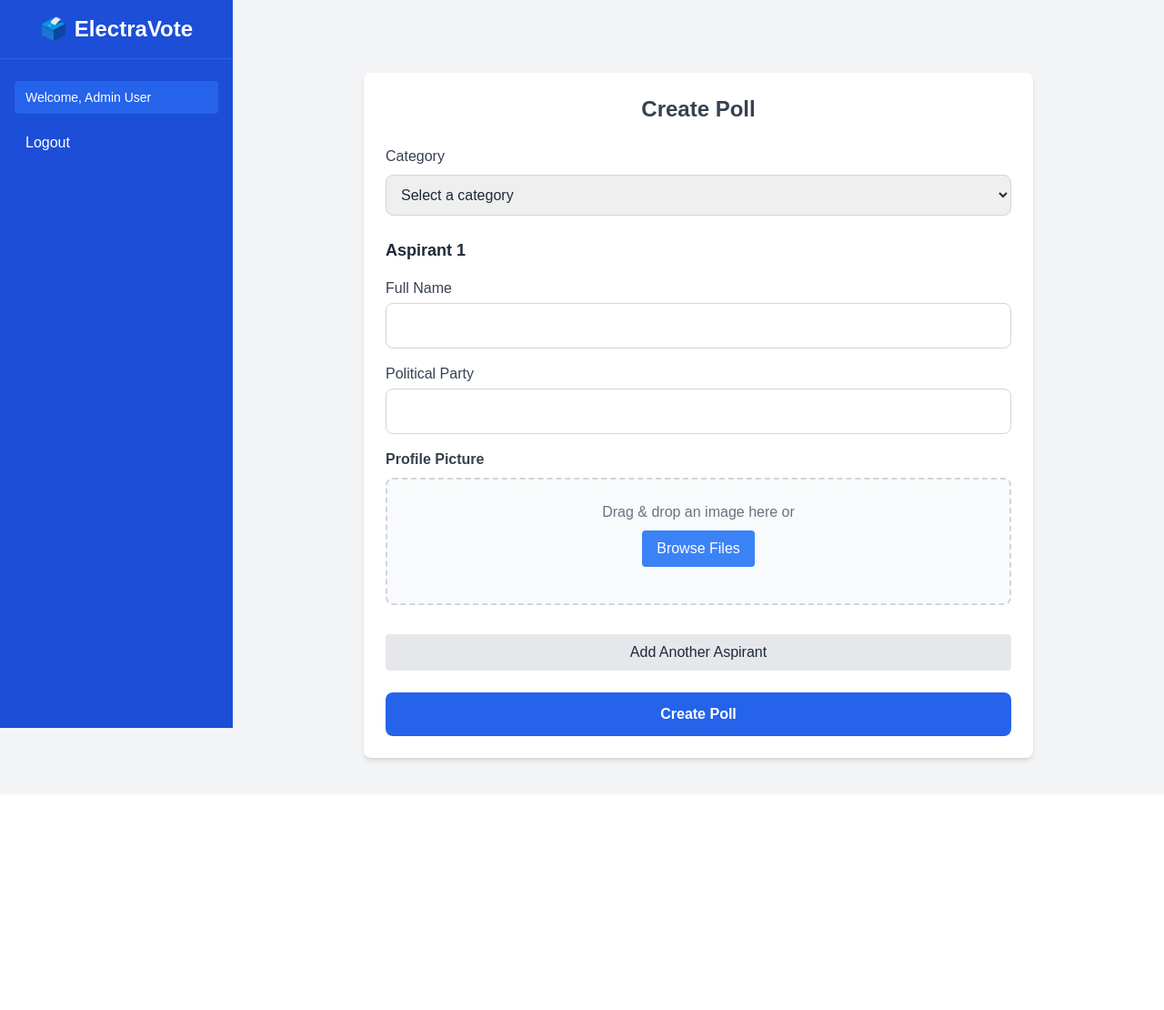
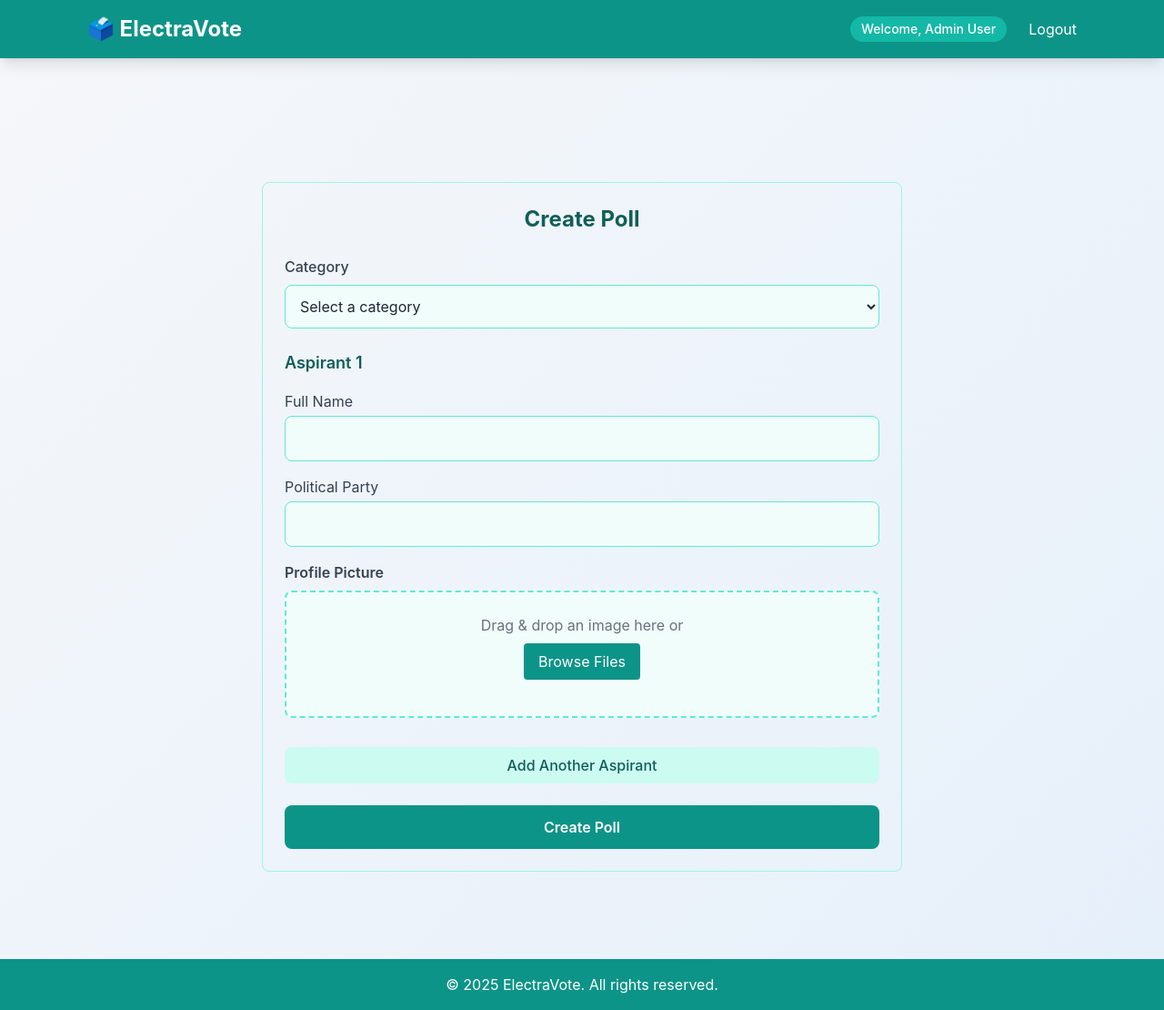
Before and after one commit to Canol001/Online-Voting, a Flask app: page /admin/create_poll in a window 1280 px wide. Shown: the whole page at 91% size. Before the commit the page ends 842 px from the top, so only its background shows below. Run offline with Flask 3, Linux system fonts and the light colour scheme; a user stored in the database is signed in; some libraries are stand-ins or nearby versions.

Commit message:
ELECTRAVOTE V2

```diff
--- a/templates/base.html
+++ b/templates/base.html
@@ -18,114 +18,137 @@
     <script src="https://cdn.tailwindcss.com"></script>
 
     <!-- Custom styles -->
-    <link rel="stylesheet" href="{{ url_for('static', filename='css/styles.css') }}">
+    <style>
+        /* Custom gradient background */
+        body {
+            background: linear-gradient(135deg, #f5f7fa 0%, #e6f0fa 100%);
+            font-family: 'Inter', sans-serif;
+        }
+        /* Hover effects for nav links */
+        .nav-link {
+            position: relative;
+            transition: color 0.3s ease;
+        }
+        .nav-link:hover {
+            color: #f97316; /* Orange hover color */
+        }
+        .nav-link::after {
+            content: '';
+            position: absolute;
+            width: 0;
+            height: 2px;
+            bottom: -4px;
+            left: 0;
+            background-color: #f97316;
+            transition: width 0.3s ease;
+        }
+        .nav-link:hover::after {
+            width: 100%;
+        }
+        /* Smooth transitions for mobile menu */
+        .mobile-menu {
+            transition: max-height 0.3s ease-in-out, opacity 0.3s ease-in-out;
+        }
+    </style>
 </head>
-<body class="bg-gray-100 text-gray-800 min-h-screen flex flex-col">
+<body class="text-gray-800 min-h-screen flex flex-col">
+    <!-- Top Navigation Bar -->
+    <header class="bg-teal-600 text-white shadow-lg">
+        <!-- Desktop Navigation -->
+        <nav class="max-w-6xl mx-auto px-4 sm:px-6 lg:px-8 py-4 flex items-center justify-between">
+            <!-- Logo -->
+            <a href="/" class="text-2xl font-bold flex items-center gap-2">
+                🗳️ ElectraVote
+            </a>
 
-
-    <!-- Sidebar -->
-    <aside
-        id="sidebar"
-        class="fixed inset-y-0 left-0 w-64 bg-blue-700 text-white transform -translate-x-full md:translate-x-0 transition-transform duration-300 ease-in-out z-30"
-    >
-        <div class="flex items-center justify-between px-6 py-4 md:justify-center border-b border-blue-600">
-            <a href="/" class="text-2xl font-bold flex items-center gap-2">
-                🗳️
-                <span class="hidden md:inline">ElectraVote</span>
-            </a>
-            <button
-                id="closeSidebarBtn"
-                class="md:hidden text-white focus:outline-none"
-                aria-label="Close sidebar"
-            >
-                ✕
-            </button>
+            <!-- Desktop Menu -->
+            <div class="hidden md:flex items-center space-x-6">
+                {% if current_user.is_authenticated %}
+                    <span class="text-sm font-medium bg-teal-500 px-3 py-1 rounded-full">Welcome, {{ current_user.full_name }}</span>
+                    <a href="{{ url_for('logout') }}" class="nav-link text-white hover:text-orange-400">Logout</a>
+                {% else %}
+                    <a href="{{ url_for('register') }}" class="nav-link text-white hover:text-orange-400">Register</a>
+                    <a href="{{ url_for('login') }}" class="nav-link text-white hover:text-orange-400">Login</a>
+                {% endif %}
             </div>
 
-        <nav class="mt-6 px-4 space-y-3">
+            <!-- Mobile Menu Toggle -->
+            <button id="mobileMenuBtn" class="md:hidden focus:outline-none" aria-label="Toggle menu">
+                <svg class="w-6 h-6" fill="none" stroke="currentColor" viewBox="0 0 24 24" xmlns="http://www.w3.org/2000/svg">
+                    <path id="menuIcon" stroke-linecap="round" stroke-linejoin="round" stroke-width="2" d="M4 6h16M4 12h16M4 18h16"></path>
+                </svg>
+            </button>
+        </nav>
+
+        <!-- Mobile Menu -->
+        <div id="mobileMenu" class="mobile-menu md:hidden bg-teal-700 max-h-0 opacity-0 overflow-hidden">
+            <div class="flex flex-col space-y-3 px-4 py-4">
                 {% if current_user.is_authenticated %}
-                <p class="px-3 py-2 text-sm bg-blue-600 rounded">Welcome, {{ current_user.full_name }}</p>
-
-                <a href="{{ url_for('logout') }}" class="block px-3 py-2 rounded hover:bg-blue-600 transition">Logout</a>
+                    <span class="text-sm font-medium bg-teal-500 px-3 py-1 rounded-full">Welcome, {{ current_user.full_name }}</span>
+                    <a href="{{ url_for('logout') }}" class="block px-3 py-2 rounded hover:bg-teal-600 transition text-white">Logout</a>
                 {% else %}
-                <a href="{{ url_for('register') }}" class="block px-3 py-2 rounded hover:bg-blue-600 transition">Register</a>
-                <a href="{{ url_for('login') }}" class="block px-3 py-2 rounded hover:bg-blue-600 transition">Login</a>
+                    <a href="{{ url_for('register') }}" class="block px-3 py-2 rounded hover:bg-teal-600 transition text-white">Register</a>
+                    <a href="{{ url_for('login') }}" class="block px-3 py-2 rounded hover:bg-teal-600 transition text-white">Login</a>
                 {% endif %}
-        </nav>
-    </aside>
-
-    <!-- Overlay for mobile -->
-    <div
-        id="overlay"
-        class="fixed inset-0 bg-black bg-opacity-50 hidden z-20 md:hidden"
-    ></div>
-
-    <!-- Main content wrapper -->
-    <div class="flex-1 flex flex-col min-h-screen md:ml-64">
-
-        <!-- Top bar for mobile toggle -->
-        <header class="bg-blue-600 text-white flex items-center justify-between md:hidden px-4 py-3 shadow">
-            <button
-                id="openSidebarBtn"
-                class="focus:outline-none"
-                aria-label="Open sidebar"
-            >
-                ☰
-            </button>
-            <a href="/" class="text-xl font-semibold">🗳️ Online Voting System</a>
-            <div></div> <!-- Empty to keep spacing -->
+            </div>
+        </div>
     </header>
 
     <!-- Main Content Area -->
-        <main class="py-10 px-4 sm:px-6 lg:px-8">
+    <main class="flex-1 py-10 px-4 sm:px-6 lg:px-8">
         <div class="max-w-4xl mx-auto">
+            <!-- Flash Messages -->
             {% with messages = get_flashed_messages(with_categories=true) %}
                 {% if messages %}
                     {% for category, message in messages %}
-                            <div class="mb-4 p-4 rounded {{ 'bg-green-100 text-green-800' if category == 'success' else 'bg-red-100 text-red-800' }}">
+                        <div class="mb-6 p-4 rounded-lg border {{ 'bg-green-50 text-green-800 border-green-200' if category == 'success' else 'bg-red-50 text-red-800 border-red-200' }}">
                             {{ message }}
                         </div>
                     {% endfor %}
                 {% endif %}
             {% endwith %}
 
+            <!-- Content Block -->
+            <div class="p-6">
                 {% block content %}{% endblock %}
+            </div>
         </div>
     </main>
 
+    <!-- Footer -->
+    <footer class="bg-teal-600 text-white py-4">
+        <div class="max-w-6xl mx-auto px-4 sm:px-6 lg:px-8 text-center">
+            <p>© 2025 ElectraVote. All rights reserved.</p>
         </div>
+    </footer>
 
+    <!-- Script for Mobile Menu Toggle -->
     <script>
-    const sidebar = document.getElementById('sidebar');
-    const openBtn = document.getElementById('openSidebarBtn');
-    const closeBtn = document.getElementById('closeSidebarBtn');
-    const overlay = document.getElementById('overlay');
+        const mobileMenuBtn = document.getElementById('mobileMenuBtn');
+        const mobileMenu = document.getElementById('mobileMenu');
+        const menuIcon = document.getElementById('menuIcon');
 
-    function openSidebar() {
-        sidebar.classList.remove('-translate-x-full');
-        overlay.classList.remove('hidden');
+        mobileMenuBtn.addEventListener('click', () => {
+            const isOpen = mobileMenu.classList.contains('max-h-0');
+            if (isOpen) {
+                mobileMenu.classList.remove('max-h-0', 'opacity-0');
+                mobileMenu.classList.add('max-h-96', 'opacity-100');
+                menuIcon.setAttribute('d', 'M6 18L18 6M6 6l12 12'); // X icon
+            } else {
+                mobileMenu.classList.add('max-h-0', 'opacity-0');
+                mobileMenu.classList.remove('max-h-96', 'opacity-100');
+                menuIcon.setAttribute('d', 'M4 6h16M4 12h16M4 18h16'); // Hamburger icon
             }
+        });
 
-    function closeSidebar() {
-        sidebar.classList.add('-translate-x-full');
-        overlay.classList.add('hidden');
-    }
-
-    openBtn.addEventListener('click', openSidebar);
-    closeBtn.addEventListener('click', closeSidebar);
-    overlay.addEventListener('click', closeSidebar);
-
-    // Optional: close sidebar on window resize to desktop
+        // Close mobile menu on window resize to desktop
         window.addEventListener('resize', () => {
-        if(window.innerWidth >= 768) {
-            sidebar.classList.remove('-translate-x-full');
-            overlay.classList.add('hidden');
-        } else {
-            sidebar.classList.add('-translate-x-full');
-            overlay.classList.add('hidden');
+            if (window.innerWidth >= 768) {
+                mobileMenu.classList.add('max-h-0', 'opacity-0');
+                mobileMenu.classList.remove('max-h-96', 'opacity-100');
+                menuIcon.setAttribute('d', 'M4 6h16M4 12h16M4 18h16'); // Reset to hamburger
             }
         });
     </script>
-
 </body>
 </html>
--- a/templates/create_poll.html
+++ b/templates/create_poll.html
@@ -1,14 +1,16 @@
 {% extends 'base.html' %}
 {% block content %}
-<div class="max-w-3xl mx-auto mt-10 px-4">
-    <div class="bg-white shadow-md rounded-lg p-6">
-        <h2 class="text-2xl font-bold text-center text-gray-700 mb-6">Create Poll</h2>
+<div class="max-w-3xl mx-auto mt-10 px-4 sm:px-6 lg:px-8 py-8">
+    <div class="border border-teal-200 rounded-lg p-6">
+        <h2 class="text-2xl font-bold text-center text-teal-800 mb-6">Create Poll</h2>
         <form method="POST" enctype="multipart/form-data">
 
             <!-- Category Dropdown -->
             <div class="mb-6">
                 <label for="category_name" class="block font-medium text-gray-700 mb-2">Category</label>
-                <select name="category_name" id="category_name" class="w-full p-3 border border-gray-300 rounded-lg focus:outline-none focus:ring-2 focus:ring-blue-500" required>
+                <select name="category_name" id="category_name"
+                        class="w-full p-3 border border-teal-300 rounded-lg focus:outline-none focus:ring-2 focus:ring-orange-500 bg-teal-50 focus:bg-white transition"
+                        required>
                     <option value="" disabled selected>Select a category</option>
                     <option value="Presidential Seat">Presidential Seat</option>
                     <option value="County Governor">County Governor</option>
@@ -22,21 +24,31 @@
             <!-- Aspirants Section -->
             <div id="aspirants">
                 <div class="aspirant mb-8">
-                    <h4 class="text-lg font-semibold text-gray-800 mb-4">Aspirant 1</h4>
+                    <h4 class="text-lg font-semibold text-teal-800 mb-4">Aspirant 1</h4>
                     <div class="mb-4">
                         <label class="block text-gray-700 mb-1">Full Name</label>
-                        <input type="text" name="aspirant_name" class="w-full p-3 border border-gray-300 rounded-lg focus:outline-none focus:ring-2 focus:ring-blue-500" required>
+                        <input type="text" name="aspirant_name"
+                               class="w-full p-3 border border-teal-300 rounded-lg focus:outline-none focus:ring-2 focus:ring-orange-500 bg-teal-50 focus:bg-white transition"
+                               required>
                     </div>
                     <div class="mb-4">
                         <label class="block text-gray-700 mb-1">Political Party</label>
-                        <input type="text" name="political_party" class="w-full p-3 border border-gray-300 rounded-lg focus:outline-none focus:ring-2 focus:ring-blue-500" required>
+                        <input type="text" name="political_party"
+                               class="w-full p-3 border border-teal-300 rounded-lg focus:outline-none focus:ring-2 focus:ring-orange-500 bg-teal-50 focus:bg-white transition"
+                               required>
                     </div>
                     <div class="mb-6">
                         <label class="block font-semibold text-gray-700 mb-2">Profile Picture</label>
-                        <div class="border-2 border-dashed border-gray-300 rounded-lg p-6 text-center bg-gray-50 hover:bg-gray-100 transition" ondragover="event.preventDefault()" ondrop="handleDrop(event, this)" id="drop-area-1">
-                            <input type="file" name="profile_picture" accept="image/*" class="hidden" id="file-input-1" onchange="handleFileSelect(event, this)">
+                        <div class="border-2 border-dashed border-teal-300 rounded-lg p-6 text-center bg-teal-50 hover:bg-teal-100 transition"
+                             ondragover="event.preventDefault()" ondrop="handleDrop(event, this)" id="drop-area-1">
+                            <input type="file" name="profile_picture" accept="image/*" class="hidden" id="file-input-1"
+                                   onchange="handleFileSelect(event, this)">
                             <p class="text-gray-500 mb-2">Drag & drop an image here or</p>
-                            <button type="button" class="px-4 py-2 bg-blue-500 text-white rounded hover:bg-blue-600" onclick="document.getElementById('file-input-1').click()">Browse Files</button>
+                            <button type="button"
+                                    class="px-4 py-2 bg-teal-600 text-white rounded hover:bg-teal-700 transition"
+                                    onclick="document.getElementById('file-input-1').click()">
+                                Browse Files
+                            </button>
                             <div id="preview-1" class="mt-4"></div>
                         </div>
                     </div>
@@ -45,11 +57,17 @@
 
             <!-- Add Aspirant Button -->
             <div class="mb-6">
-                <button type="button" onclick="addAspirant()" class="w-full bg-gray-200 hover:bg-gray-300 text-gray-800 font-medium py-2 px-4 rounded">Add Another Aspirant</button>
+                <button type="button" onclick="addAspirant()"
+                        class="w-full bg-teal-100 hover:bg-teal-200 text-teal-800 font-medium py-2 px-4 rounded-lg transition">
+                    Add Another Aspirant
+                </button>
             </div>
 
             <!-- Submit Button -->
-            <button type="submit" class="w-full bg-blue-600 text-white font-semibold py-3 px-6 rounded-lg hover:bg-blue-700 transition">Create Poll</button>
+            <button type="submit"
+                    class="w-full bg-teal-600 text-white font-semibold py-3 px-6 rounded-lg hover:bg-teal-700 transition">
+                Create Poll
+            </button>
         </form>
     </div>
 </div>
@@ -61,21 +79,31 @@ function addAspirant() {
     const div = document.createElement('div');
     div.className = 'aspirant mb-8';
     div.innerHTML = `
-        <h4 class="text-lg font-semibold text-gray-800 mb-4">Aspirant ${count}</h4>
+        <h4 class="text-lg font-semibold text-teal-800 mb-4">Aspirant ${count}</h4>
         <div class="mb-4">
             <label class="block text-gray-700 mb-1">Full Name</label>
-            <input type="text" name="aspirant_name" class="w-full p-3 border border-gray-300 rounded-lg focus:outline-none focus:ring-2 focus:ring-blue-500" required>
+            <input type="text" name="aspirant_name"
+                   class="w-full p-3 border border-teal-300 rounded-lg focus:outline-none focus:ring-2 focus:ring-orange-500 bg-teal-50 focus:bg-white transition"
+                   required>
         </div>
         <div class="mb-4">
             <label class="block text-gray-700 mb-1">Political Party</label>
-            <input type="text" name="political_party" class="w-full p-3 border border-gray-300 rounded-lg focus:outline-none focus:ring-2 focus:ring-blue-500" required>
+            <input type="text" name="political_party"
+                   class="w-full p-3 border border-teal-300 rounded-lg focus:outline-none focus:ring-2 focus:ring-orange-500 bg-teal-50 focus:bg-white transition"
+                   required>
         </div>
         <div class="mb-6">
             <label class="block font-semibold text-gray-700 mb-2">Profile Picture</label>
-            <div class="border-2 border-dashed border-gray-300 rounded-lg p-6 text-center bg-gray-50 hover:bg-gray-100 transition" ondragover="event.preventDefault()" ondrop="handleDrop(event, this)" id="drop-area-${count}">
-                <input type="file" name="profile_picture" accept="image/*" class="hidden" id="file-input-${count}" onchange="handleFileSelect(event, this)">
+            <div class="border-2 border-dashed border-teal-300 rounded-lg p-6 text-center bg-teal-50 hover:bg-teal-100 transition"
+                 ondragover="event.preventDefault()" ondrop="handleDrop(event, this)" id="drop-area-${count}">
+                <input type="file" name="profile_picture" accept="image/*" class="hidden" id="file-input-${count}"
+                       onchange="handleFileSelect(event, this)">
                 <p class="text-gray-500 mb-2">Drag & drop an image here or</p>
-                <button type="button" class="px-4 py-2 bg-blue-500 text-white rounded hover:bg-blue-600" onclick="document.getElementById('file-input-${count}').click()">Browse Files</button>
+                <button type="button"
+                        class="px-4 py-2 bg-teal-600 text-white rounded hover:bg-teal-700 transition"
+                        onclick="document.getElementById('file-input-${count}').click()">
+                    Browse Files
+                </button>
                 <div id="preview-${count}" class="mt-4"></div>
             </div>
         </div>
@@ -107,7 +135,7 @@ function displayPreview(file, input) {
     preview.innerHTML = '';
     const img = document.createElement('img');
     img.src = URL.createObjectURL(file);
-    img.className = 'mx-auto rounded shadow max-h-40';
+    img.className = 'mx-auto rounded max-h-40 border border-teal-300';
     preview.appendChild(img);
 }
 </script>
```
Also changed, not shown: templates/admin_dashboard.html (+11 -9 lines), templates/login.html (+8 -6 lines), templates/register.html (+9 -7 lines), templates/results.html (+61 -12 lines), templates/vote.html (+14 -9 lines), templates/voter_dashboard.html (+11 -8 lines), instance/voting.db, static/uploads/profile_pics/voting-preview.png (added). Lines whose indentation alone changed are shown as unchanged.
